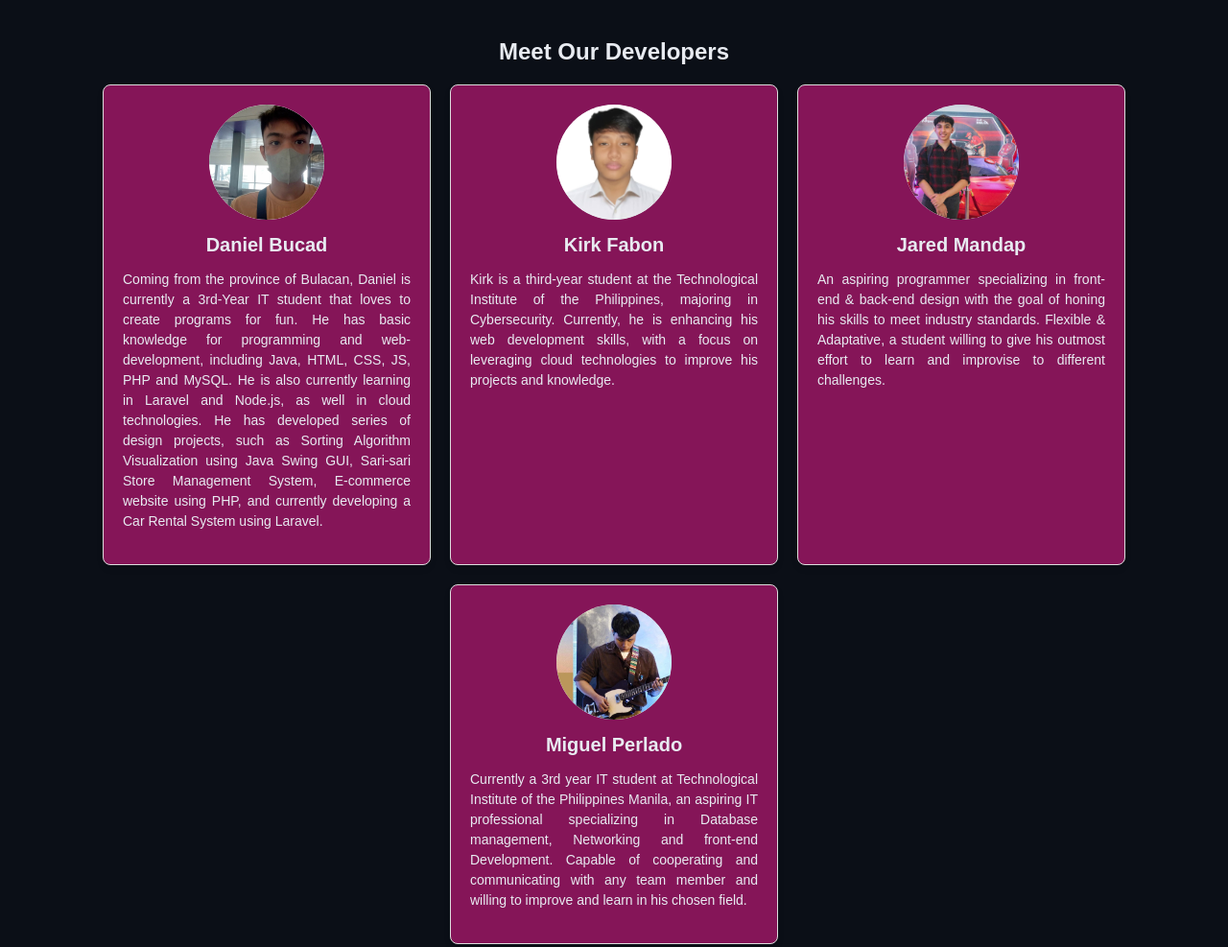
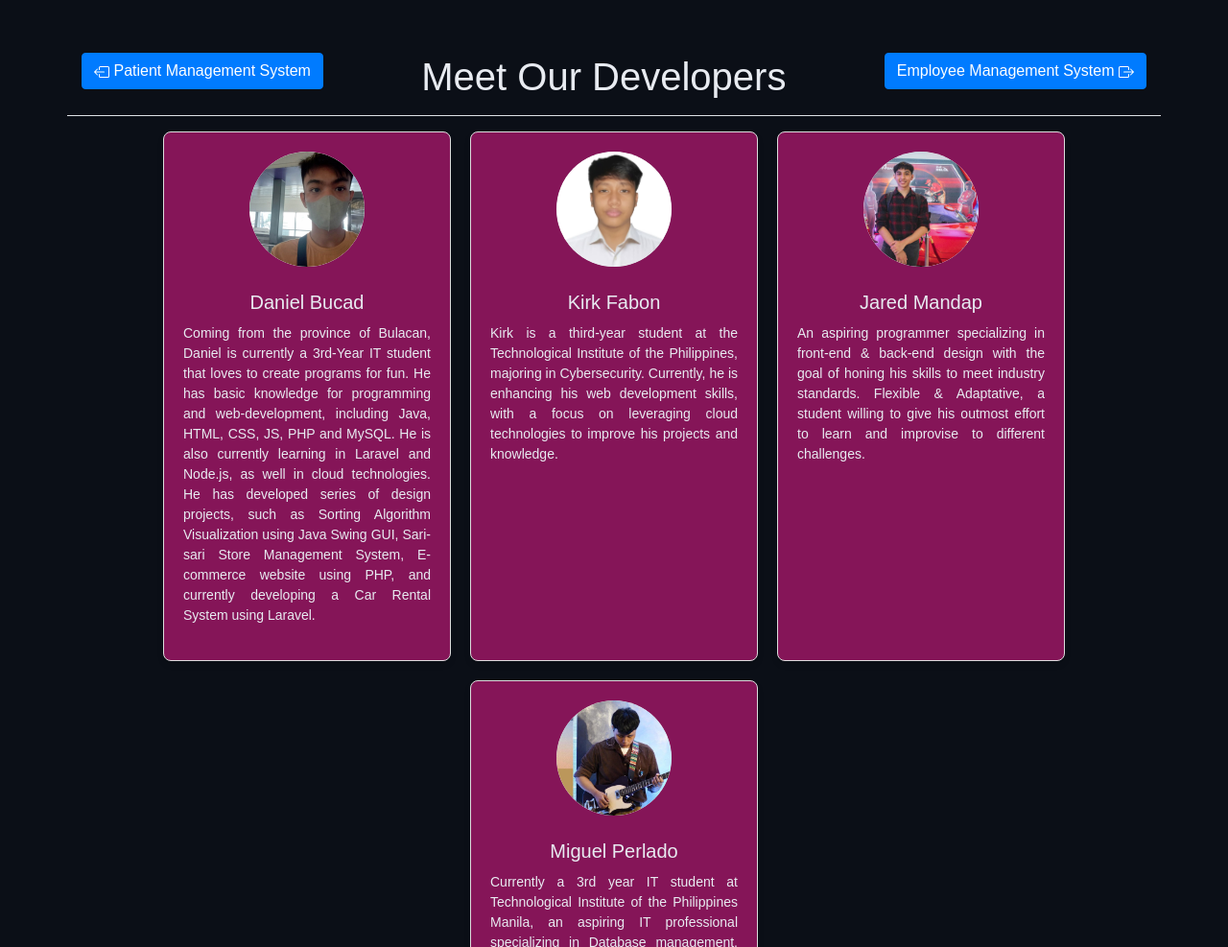
Before and after one commit to jungnarph/medicare-about, a plain HTML site: page profile.html in a window 1280 px wide. Shown: the top 987 px of the page at 96% size. Drawn offline with nearby package versions, Linux system fonts and the light colour scheme.

Commit message:
Update profile.html

```diff
--- a/profile.html
+++ b/profile.html
@@ -4,11 +4,32 @@
     <meta charset="UTF-8">
     <meta name="viewport" content="width=device-width, initial-scale=1.0">
     <title>Developer Profiles</title>
+    <link rel="stylesheet" href="bootstrap.css">
     <link rel="stylesheet" href="profile.css">
+
 </head>
 <body>
     <section class="developers-profile">
-        <h1>Meet Our Developers</h1>
+        <div class="container d-flex justify-content-between flex-wrap flex-md-nowrap align-items-center pt-3 pb-2 mb-3 border-bottom">
+            <a href="https://medicare-patient-management-system.onrender.com" class="btn btn-primary create-btn-1">
+                <svg xmlns="http://www.w3.org/2000/svg" width="16" height="16" fill="currentColor" class="bi bi-box-arrow-left" viewBox="0 0 16 16">
+                    <path fill-rule="evenodd" d="M6 12.5a.5.5 0 0 0 .5.5h8a.5.5 0 0 0 .5-.5v-9a.5.5 0 0 0-.5-.5h-8a.5.5 0 0 0-.5.5v2a.5.5 0 0 1-1 0v-2A1.5 1.5 0 0 1 6.5 2h8A1.5 1.5 0 0 1 16 3.5v9a1.5 1.5 0 0 1-1.5 1.5h-8A1.5 1.5 0 0 1 5 12.5v-2a.5.5 0 0 1 1 0z"/>
+                    <path fill-rule="evenodd" d="M.146 8.354a.5.5 0 0 1 0-.708l3-3a.5.5 0 1 1 .708.708L1.707 7.5H10.5a.5.5 0 0 1 0 1H1.707l2.147 2.146a.5.5 0 0 1-.708.708z"/>
+                  </svg>
+                <span>Patient Management System</span>
+            </a>
+            <h1>Meet Our Developers</h1>
+            <a href="https://medicare-employee-management-system.onrender.com" class="btn btn-primary create-btn-1">
+
+
+                <span>Employee Management System</span>
+                <svg xmlns="http://www.w3.org/2000/svg" width="16" height="16" fill="currentColor" class="bi bi-box-arrow-right" viewBox="0 0 16 16">
+                    <path fill-rule="evenodd" d="M10 12.5a.5.5 0 0 1-.5.5h-8a.5.5 0 0 1-.5-.5v-9a.5.5 0 0 1 .5-.5h8a.5.5 0 0 1 .5.5v2a.5.5 0 0 0 1 0v-2A1.5 1.5 0 0 0 9.5 2h-8A1.5 1.5 0 0 0 0 3.5v9A1.5 1.5 0 0 0 1.5 14h8a1.5 1.5 0 0 0 1.5-1.5v-2a.5.5 0 0 0-1 0z"/>
+                    <path fill-rule="evenodd" d="M15.854 8.354a.5.5 0 0 0 0-.708l-3-3a.5.5 0 0 0-.708.708L14.293 7.5H5.5a.5.5 0 0 0 0 1h8.793l-2.147 2.146a.5.5 0 0 0 .708.708z"/>
+                  </svg>
+            </a>
+        </div>
+
         <div class="cards-container">
             <div class="card">
                 <div class="image-placeholder"><img src="daniel-about-2.jpg"></div>
```
